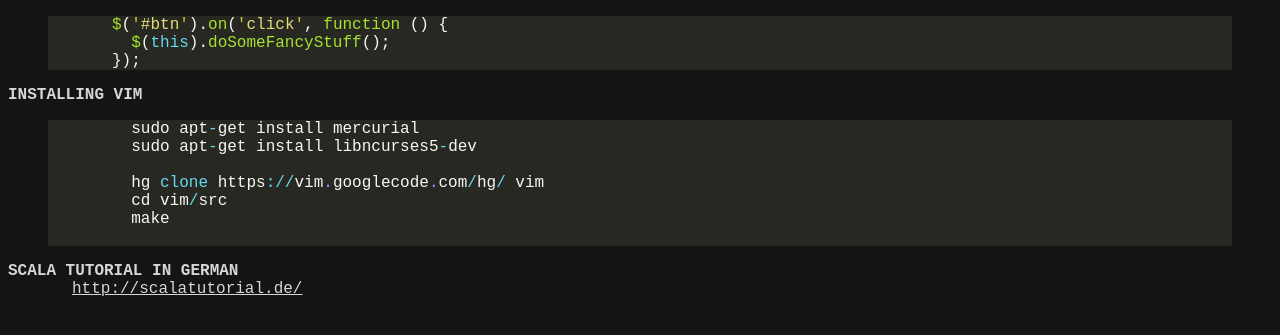
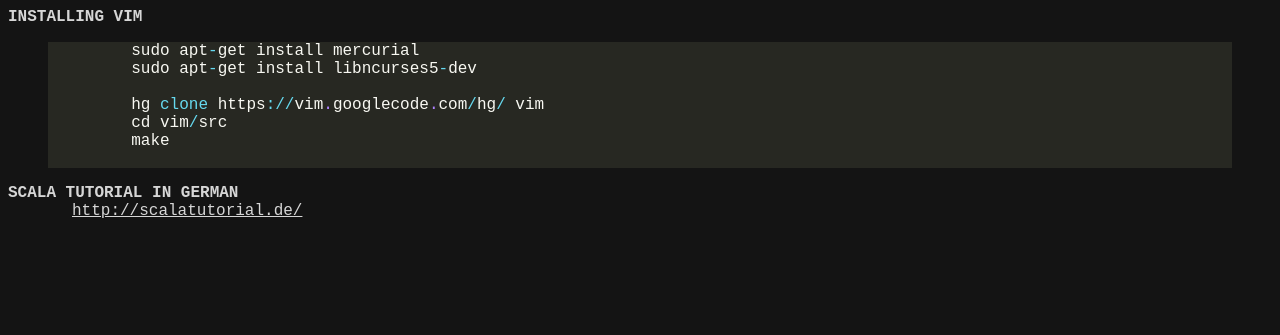
Before and after one commit to dennis84/dennis84.github.com, a Jekyll site: the page built from index.html, in a window 1280 px wide. Shown: the top 335 px of the page. Built offline with Jekyll 4.4.1, drawn with Linux system fonts in a browser that asks for light colours; Markdown is read by kramdown in place of the engine named in the settings.

Commit message:
Update index.html

```diff
--- a/index.html
+++ b/index.html
@@ -2,16 +2,6 @@
 layout: default
 title: Dennis84's Homepage
 ---
-
-{% highlight javascript %}
-
-$('#btn').on('click', function () {
-  $(this).doSomeFancyStuff();
-});
-
-{% endhighlight %}
-
-
 
 <h2>Installing Vim</h2>
 <p>
```
